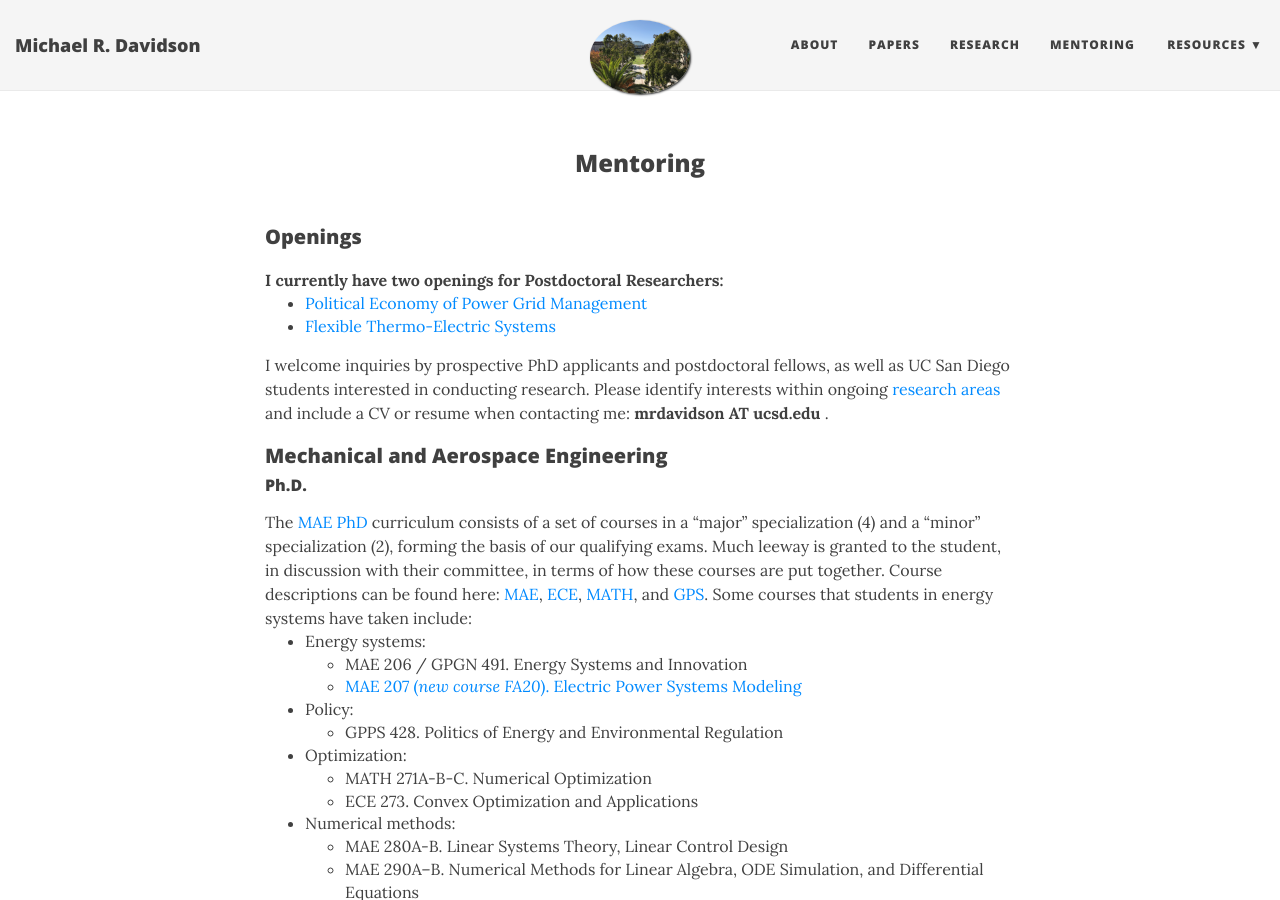
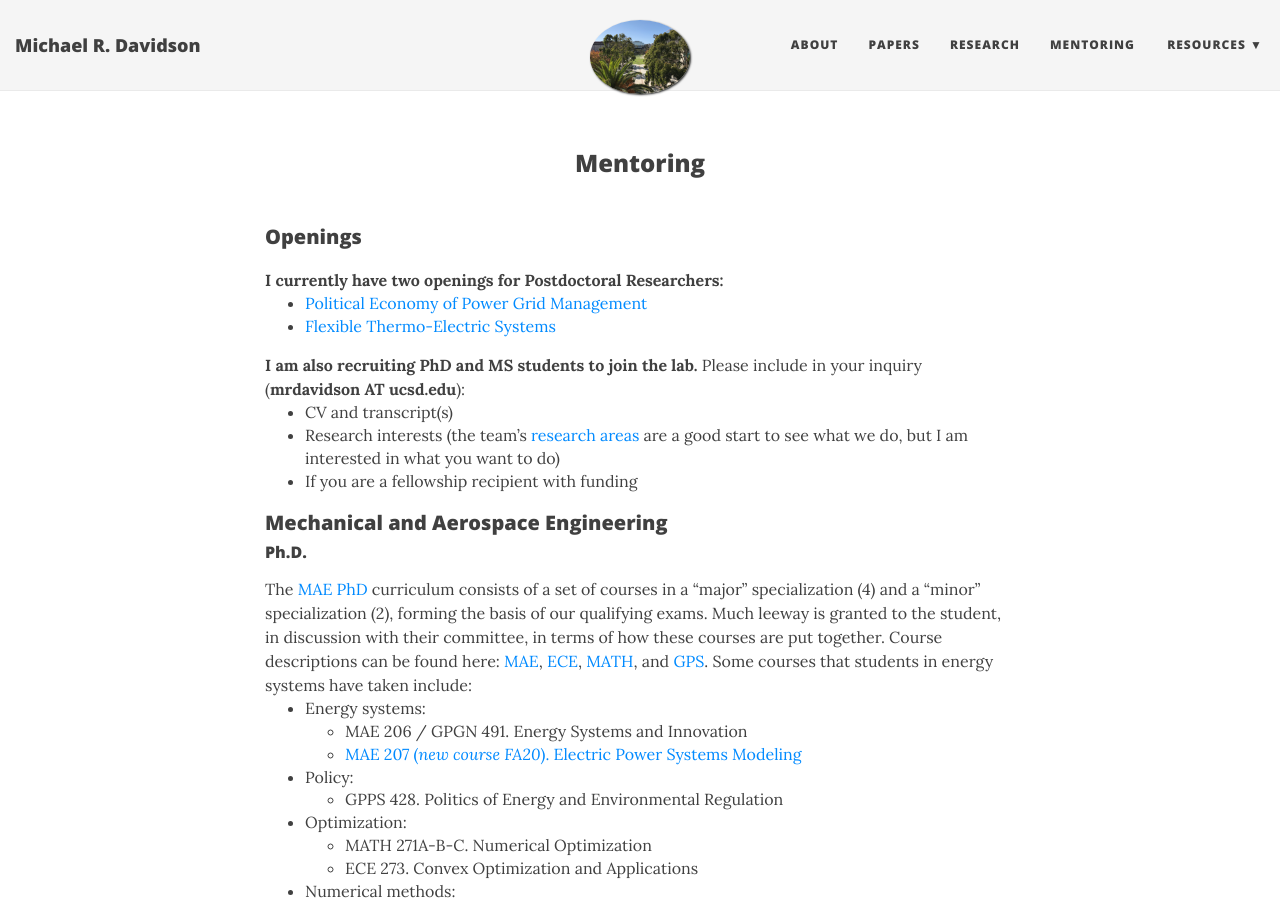
Before and after one commit to east-winds/east-winds.github.io, a Jekyll site: the page built from mentoring.md, in a window 1280 px wide and 900 px high. Built offline with Jekyll 4.4.1, drawn with Linux system fonts in a browser that asks for light colours; nearby versions of some CDN libraries.

Commit message:
recruitment message

```diff
--- a/mentoring.md
+++ b/mentoring.md
@@ -12,8 +12,12 @@ image: /img/ucsd_campus_small.png
 - [Political Economy of Power Grid Management](/2020-05-30-postdoc-political-economy-power-grid-management/)
 - [Flexible Thermo-Electric Systems](/2020-06-08-postdoc-flexible-thermoelectric-systems/)
 
+**I am also recruiting PhD and MS students to join the lab.** Please include in your inquiry (**{{ site.author.email }}**):
 
-I welcome inquiries by prospective PhD applicants and postdoctoral fellows, as well as UC San Diego students interested in conducting research. Please identify interests within ongoing [research areas](/research/) and include a CV or resume when contacting me: **{{ site.author.email }}** .
+- CV and transcript(s)
+- Research interests (the team's [research areas](/research/) are a good start to see what we do, but I am interested in what you want to do)
+- If you are a fellowship recipient with funding
+
 
 ### Mechanical and Aerospace Engineering
 
```
Also changed, not shown: index.md (+2 -0 lines).
